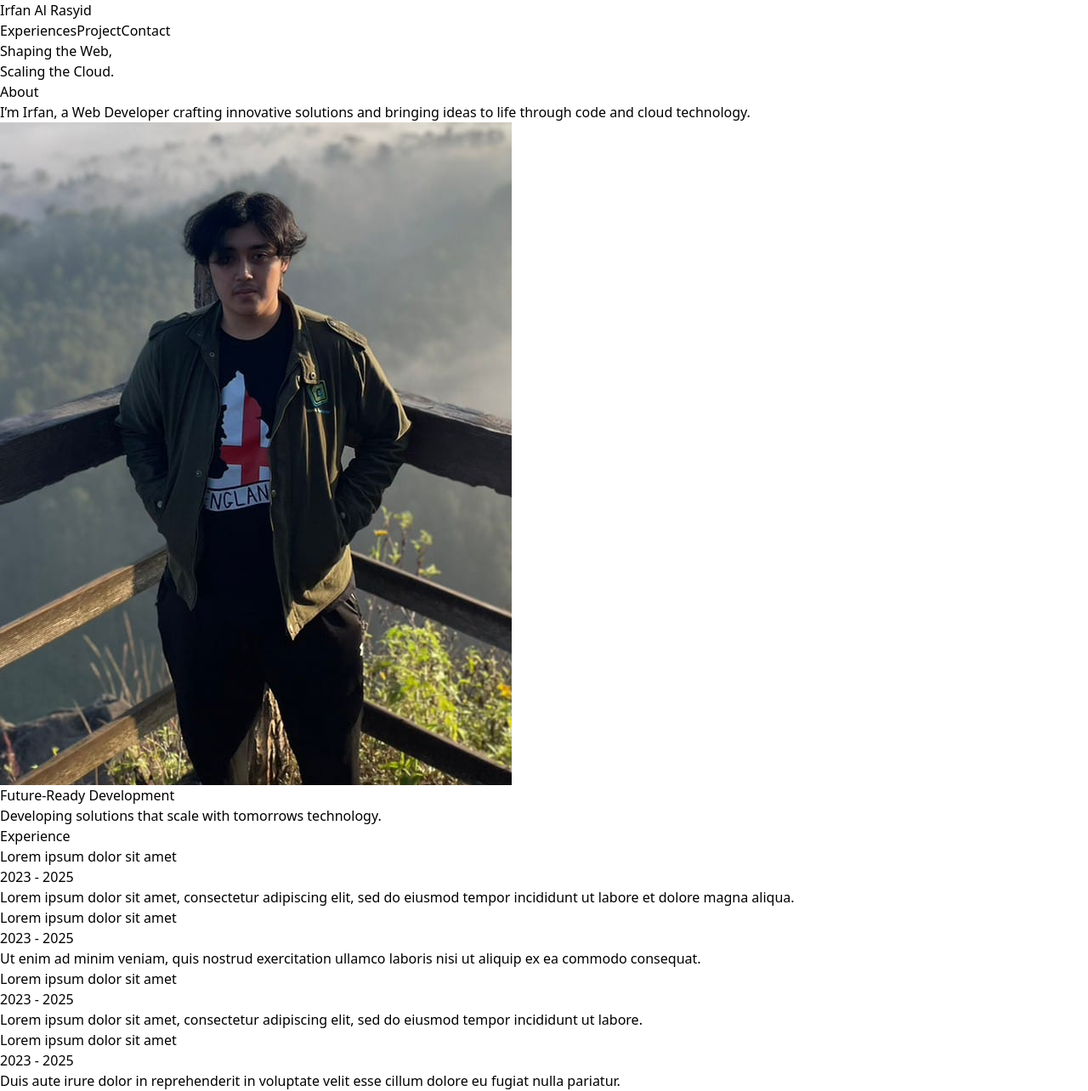
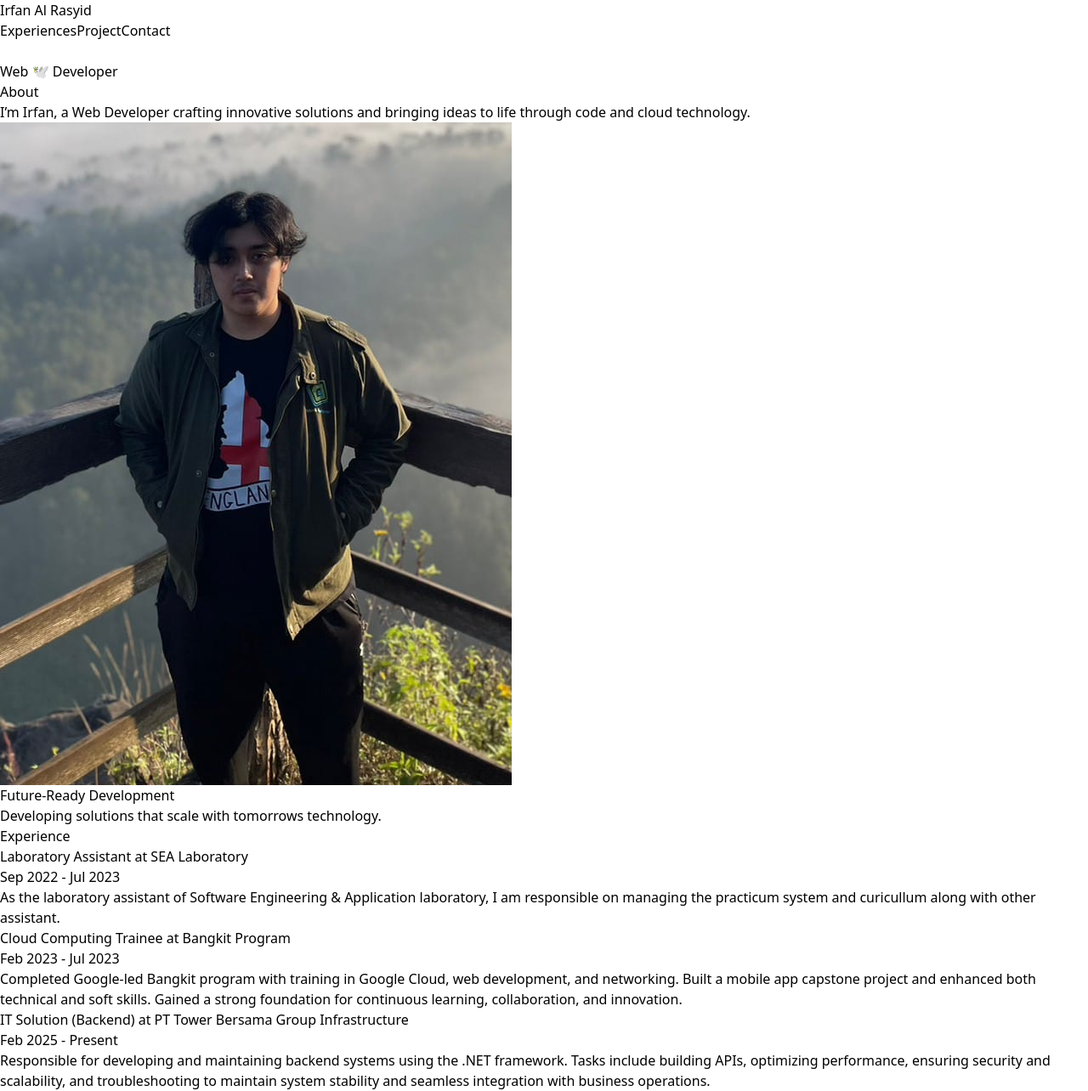
Before and after one commit to irfqn/irfan-portofolio, a React (Vite) app: page / in a window 1280 px wide. Shown: the whole page at 85% size. Built offline with nearby package versions, Linux system fonts and the light colour scheme.

Commit message:
Edit on hero section, and Add ressponsivity at Hero and About section

```diff
--- a/src/App.jsx
+++ b/src/App.jsx
@@ -5,11 +5,11 @@ import Experiences from "./components/Experiences.jsx";
 
 const App = () =>{
   return (
-    <main className="bg-black min-h-screen px-32">
+    <main className="bg-black min-h-screen px-32 max-md:px-20">
       <Navbar/>
       <Hero/>
       <About/>
-        <Experiences/>
+      <Experiences/>
     </main>
   )
 }
--- a/src/components/About.jsx
+++ b/src/components/About.jsx
@@ -28,7 +28,7 @@ const About = () =>{
     }
 
     return(
-        <div className="flex">
+        <div className="flex max-md:flex-col gap-4">
             <div className="kiri w-full h-auto">
                 <button
                 className="px-7 py-1 text-white border rounded-[20px]"
--- a/src/components/Experiences.jsx
+++ b/src/components/Experiences.jsx
@@ -1,36 +1,30 @@
+// eslint-disable-next-line no-unused-vars
 import React from "react";
 
 const experiences = [
     {
-        title: "Lorem ipsum dolor sit amet",
-        duration: "2023 - 2025",
-        description:
-            "Lorem ipsum dolor sit amet, consectetur adipiscing elit, sed do eiusmod tempor incididunt ut labore et dolore magna aliqua.",
+        title: "Laboratory Assistant at SEA Laboratory",
+        duration: "Sep 2022 - Jul 2023",
+        description:"As the laboratory assistant of Software Engineering & Application laboratory, I am responsible on managing the practicum system and curicullum along with other assistant."
     },
     {
-        title: "Lorem ipsum dolor sit amet",
-        duration: "2023 - 2025",
+        title: "Cloud Computing Trainee at Bangkit Program",
+        duration: "Feb 2023 - Jul 2023",
         description:
-            "Ut enim ad minim veniam, quis nostrud exercitation ullamco laboris nisi ut aliquip ex ea commodo consequat.",
+            "Completed Google-led Bangkit program with training in Google Cloud, web development, and networking. Built a mobile app capstone project and enhanced both technical and soft skills. Gained a strong foundation for continuous learning, collaboration, and innovation.",
     },
     {
-        title: "Lorem ipsum dolor sit amet",
-        duration: "2023 - 2025",
+        title: "IT Solution (Backend) at PT Tower Bersama Group Infrastructure",
+        duration: "Feb 2025 - Present",
         description:
-            "Lorem ipsum dolor sit amet, consectetur adipiscing elit, sed do eiusmod tempor incididunt ut labore.",
-    },
-    {
-        title: "Lorem ipsum dolor sit amet",
-        duration: "2023 - 2025",
-        description:
-            "Duis aute irure dolor in reprehenderit in voluptate velit esse cillum dolore eu fugiat nulla pariatur.",
-    },
+            "Responsible for developing and maintaining backend systems using the .NET framework. Tasks include building APIs, optimizing performance, ensuring security and scalability, and troubleshooting to maintain system stability and seamless integration with business operations. ",
+    }
 ];
 
 const Experiences = () => {
     return (
         <section className="bg-black text-white py-20">
-            <div className="max-w-5xl mx-auto px-4 relative">
+            <div className="max-w-5xl mx-auto relative">
                 <h2 className="text-3xl font-bold text-center mb-16">Experience</h2>
 
                 {/* Timeline vertical line - now white */}
--- a/src/components/Hero.jsx
+++ b/src/components/Hero.jsx
@@ -1,10 +1,28 @@
 const Hero = () =>{
     return(
-        <div className="h-96 py-20 font-semibold">
-            <h1 className="text-8xl text-white">Shaping the Web,</h1>
-            <h1 className="text-8xl text-white">Scaling the Cloud.</h1>
+        <div className="bg-black h-96 py-20 font-semibold w-1/2 max-md:bg-black max-md:w-full">
+            <h1 className="text-8xl text-white max-md:text-7xl max-md:py-50"> Web 🕊️ Developer</h1>
+            {/* <h1 className="text-8xl text-white">Scaling the Cloud.</h1> */}
         </div>
+
     )
 }
 
 export default Hero
+
+// const Hero = () => {
+//     return (
+//       <section className="bg-black text-white min-h-screen flex items-center justify-center px-4">
+//         <div className="text-center">
+//           <h1 className="text-4xl sm:text-5xl md:text-6xl lg:text-8xl font-bold leading-tight">
+//             Shaping the Web,
+//           </h1>
+//           <h1 className="text-4xl sm:text-5xl md:text-6xl lg:text-8xl font-bold leading-tight">
+//             Scaling the Cloud.
+//           </h1>
+//         </div>
+//       </section>
+//     );
+//   };
+
+//   export default Hero;
--- a/src/components/Navbar.jsx
+++ b/src/components/Navbar.jsx
@@ -1,14 +1,56 @@
-const Navbar = () =>{
-    return(
-        <nav className="text-white flex justify-between py-4 border-b-2 border-zinc-700">
-            <h1>Irfan Al Rasyid</h1>
-            <div className="flex space-x-14">
-                <button>Experiences</button>
-                <button>Project</button>
-                <button>Contact</button>
-            </div>
-        </nav>
-    )
-}
+// eslint-disable-next-line no-unused-vars
+import React, { useState } from "react";
 
-export default Navbar
+const Navbar = () => {
+  const [isOpen, setIsOpen] = useState(false);
+
+  return (
+    <nav className="text-white bg-black px-4 py-4 border-b-2 border-zinc-700">
+      <div className="max-w-6xl mx-auto flex items-center justify-between">
+        <h1 className="text-lg font-bold">Irfan Al Rasyid</h1>
+
+        {/* Desktop Nav */}
+        <div className="hidden md:flex space-x-10 font-medium">
+          <button>Experiences</button>
+          <button>Project</button>
+          <button>Contact</button>
+        </div>
+
+        {/* Mobile toggle */}
+        <div className="md:hidden">
+          <button onClick={() => setIsOpen(!isOpen)}>
+            {/* Simple hamburger icon */}
+            <svg
+              className="w-6 h-6"
+              fill="none"
+              stroke="currentColor"
+              viewBox="0 0 24 24"
+            >
+              <path
+                strokeLinecap="round"
+                strokeLinejoin="round"
+                strokeWidth="2"
+                d={
+                  isOpen
+                    ? "M6 18L18 6M6 6l12 12" // close icon
+                    : "M4 6h16M4 12h16M4 18h16" // hamburger
+                }
+              />
+            </svg>
+          </button>
+        </div>
+      </div>
+
+      {/* Mobile Menu Dropdown */}
+      {isOpen && (
+        <div className="md:hidden mt-4 flex flex-col space-y-4 px-4 font-medium">
+          <button>Experiences</button>
+          <button>Project</button>
+          <button>Contact</button>
+        </div>
+      )}
+    </nav>
+  );
+};
+
+export default Navbar;
```
Also changed, not shown: src/index.css (line endings or trailing spaces).
